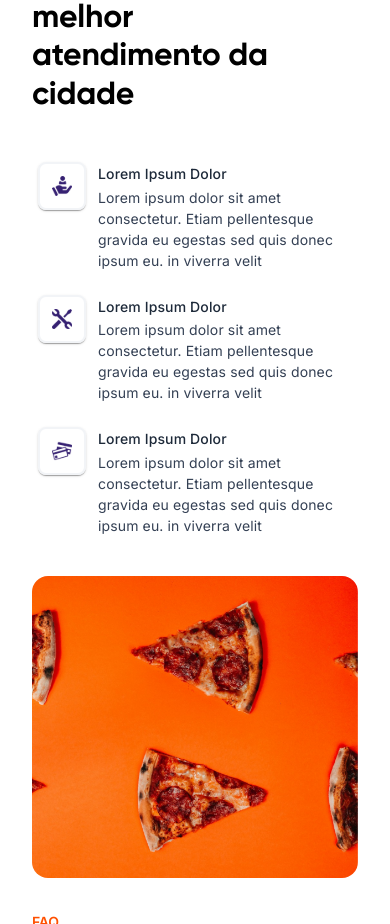
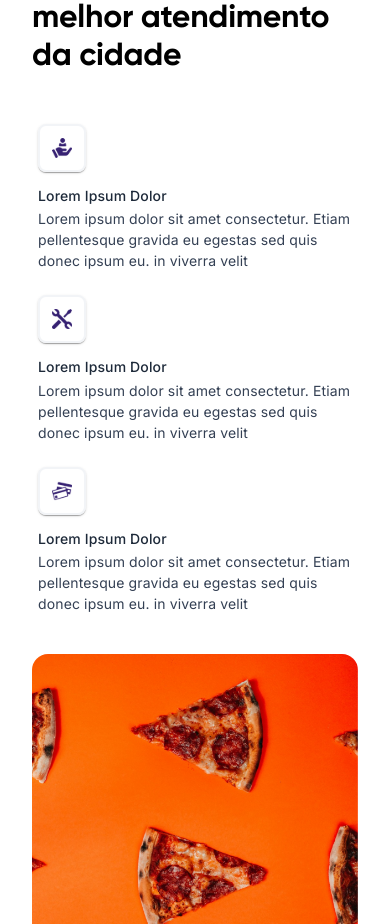
Before and after one commit to rnisiide/pizzaria_loumar, a Next.js app: page / in a window 390 px wide. Shown: the part 820-1744 px from the top of the page. Built offline with nearby package versions, Linux system fonts and the light colour scheme.

Commit message:
fixed mobile bloco 1

```diff
--- a/app/components/bloco_1/bloco_1.module.css
+++ b/app/components/bloco_1/bloco_1.module.css
@@ -55,14 +55,14 @@
 
         border-radius: 16px;
 
-        /* height: 350px;
-        position: relative; */
     }
 
 
     .bloco_item {
         padding: 0px 6px;
         width: auto;
+        flex-direction: column;
+        gap: 12px;
 
     }
 
--- a/app/components/bloco_1/bloco_1.tsx
+++ b/app/components/bloco_1/bloco_1.tsx
@@ -45,8 +45,7 @@ export default function Bloco_1() {
                     sx={{
                         marginBottom: '24px',
                     }}>
-                    A melhor Pizza com o melhor <br></br>
-                    atendimento da cidade
+                    A melhor Pizza com o melhor atendimento da cidade
                 </Typography>
 
                 {items.map((item, index) => (
```
